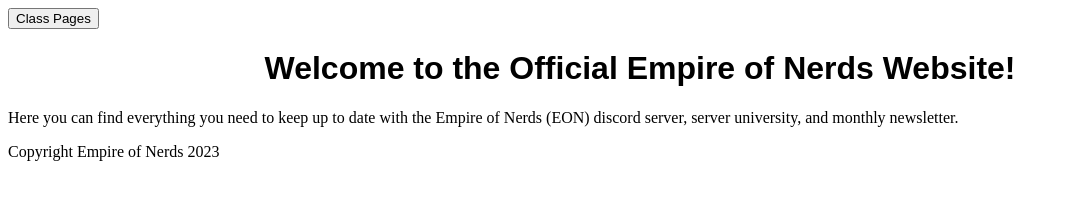
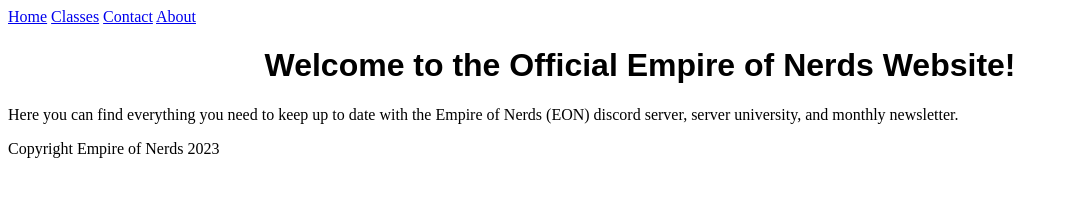
Before and after one commit to QueerCatAsh/EmpireofNerds, a plain HTML site: page index.html in a window 1280 px wide. Shown: the whole page, without its empty margins (0-1068 px from the left). Drawn offline with Linux system fonts and the light colour scheme.

Commit message:
Update index.html

```diff
--- a/index.html
+++ b/index.html
@@ -6,11 +6,11 @@
 	<link rel="stylesheet" type="text/css" href="styles.css">
 </head>
 <main>
-	<div class="dropdown">
-  		<button>Class Pages</button>
-  		<div class="dropdown-content">
-  			<a href="https://blog.hubspot.com/">Class Home</a>
-  		</div>
+	<div class="topnav">
+  		<a class="active" href="https://queercatash.github.io/EmpireofNerds/">Home</a>
+  		<a href="https://queercatash.github.io/EmpireofNerds/Classes.html">Classes</a>
+  		<a href="#contact">Contact</a>
+  		<a href="#about">About</a>
 	</div>
 	<body>
 		<h1>Welcome to the Official Empire of Nerds Website!</h1>
```
